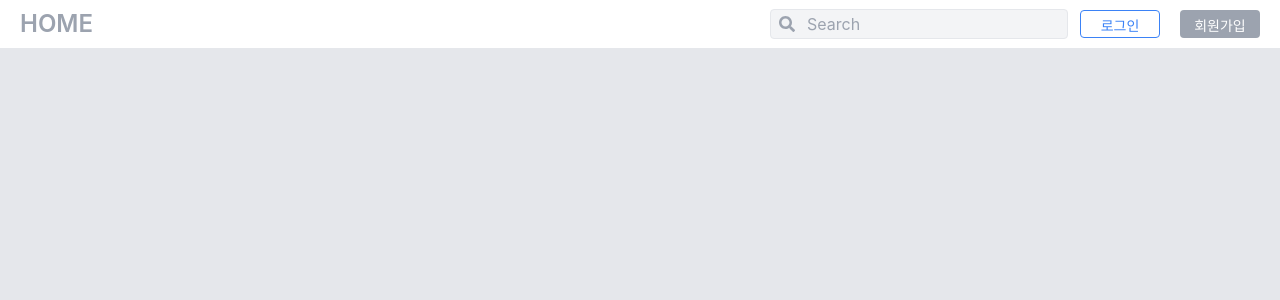
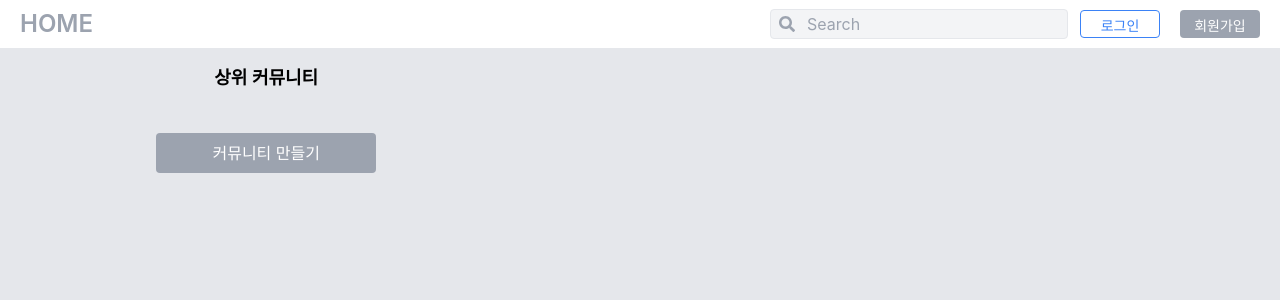
Before and after one commit to jangdu/next_community, a Next.js app in the folder community_client/: page / in a window 1280 px wide. Shown: the top 300 px of the page. Built offline with nearby package versions, Linux system fonts and the light colour scheme; no server answers.

Commit message:
FEAT : community list UI 구현

```diff
--- a/community_client/package.json
+++ b/community_client/package.json
@@ -18,7 +18,8 @@
     "react": "^18",
     "react-dom": "^18",
     "react-icons": "^4.11.0",
-    "sharp": "^0.32.6"
+    "sharp": "^0.32.6",
+    "swr": "^2.2.4"
   },
   "devDependencies": {
     "@types/node": "^20",
--- a/community_client/src/components/CommunityList.tsx
+++ b/community_client/src/components/CommunityList.tsx
@@ -1,5 +1,36 @@
+import { Community } from '@/types';
+import axios from 'axios';
+import Link from 'next/link';
 import React from 'react';
+import useSWR from 'swr';
 
 export default function CommunityList() {
-  return <div className=""></div>;
+  const fetcher = async (url: string) =>
+    await axios.get(url).then((res) => res.data);
+
+  const address = `${process.env.NEXT_PUBLIC_SERVER_BASE_URL}/api/communities/community/ranking`;
+
+  const { data: communityRanking } = useSWR<Community[]>(address, fetcher);
+
+  return (
+    <div className="flex max-w-5xl px-4 mx-auto">
+      <div className="w-full md:mr-3 md:w-8/12">
+        <div className="hidden w-4/12 ml-3 md:block">
+          <div className="p-4 border-b">
+            <p className="text-lg font-semibold text-center">상위 커뮤니티</p>
+          </div>
+
+          <div></div>
+
+          <div className="w-full py-6 text-center">
+            <Link href={'/communities/create'}>
+              <button className="w-full p-2 text-center text-white bg-gray-400 rounded">
+                커뮤니티 만들기
+              </button>
+            </Link>
+          </div>
+        </div>
+      </div>
+    </div>
+  );
 }
--- a/community_client/src/pages/index.tsx
+++ b/community_client/src/pages/index.tsx
@@ -1,7 +1,12 @@
+import CommunityList from '@/components/CommunityList';
 import { Inter } from 'next/font/google';
 
 const inter = Inter({ subsets: ['latin'] });
 
 export default function Home() {
-  return <></>;
+  return (
+    <>
+      <CommunityList />
+    </>
+  );
 }
--- a/community_client/src/types.ts
+++ b/community_client/src/types.ts
@@ -5,7 +5,7 @@ export interface User {
   updatedAt: string;
 }
 
-export interface Sub {
+export interface Community {
   createdAt: string;
   updatedAt: string;
   name: string;
@@ -26,11 +26,11 @@ export interface Post {
   title: string;
   slug: string;
   body: string;
-  subName: string;
+  communityName: string;
   username: string;
   createdAt: string;
   updatedAt: string;
-  sub?: Sub;
+  community?: Community;
 
   url: string;
   userVote?: number;
```
Also changed, not shown: 1 other file (tests, documents, lock files or other folders).
